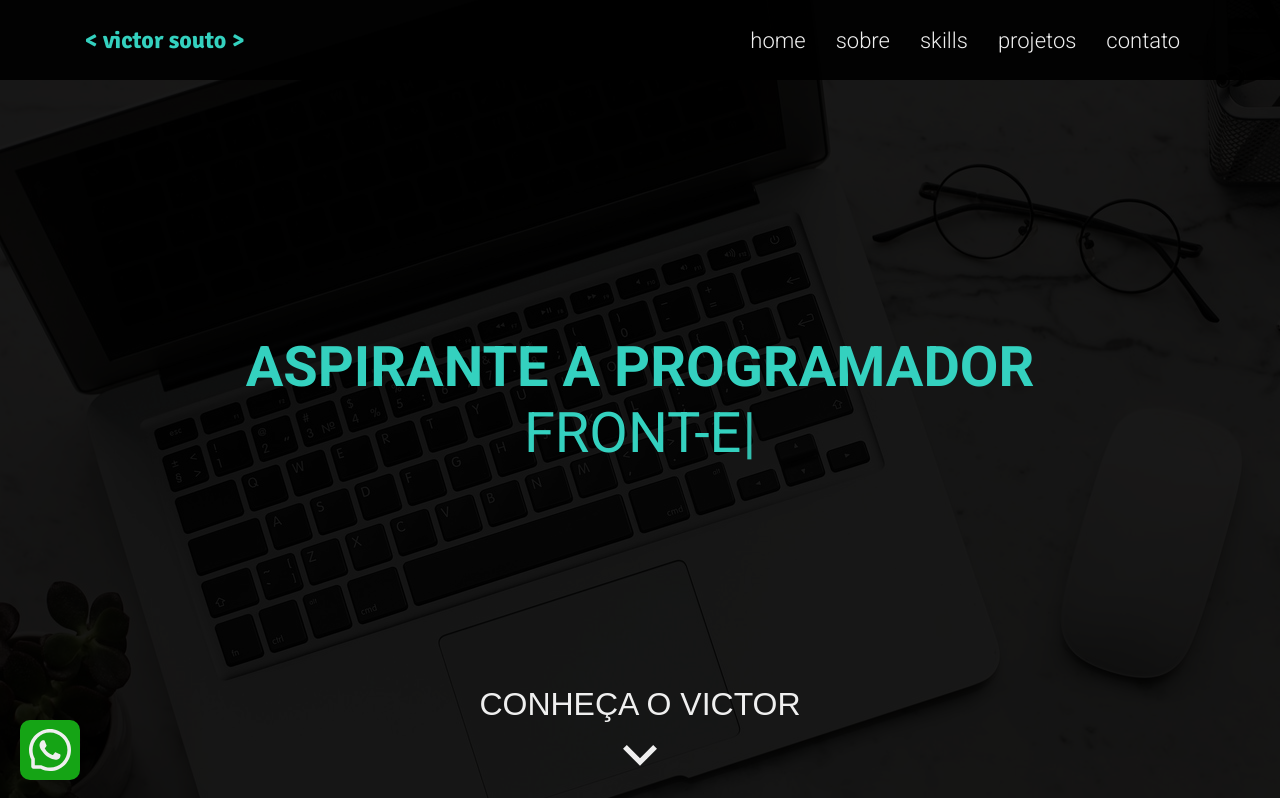
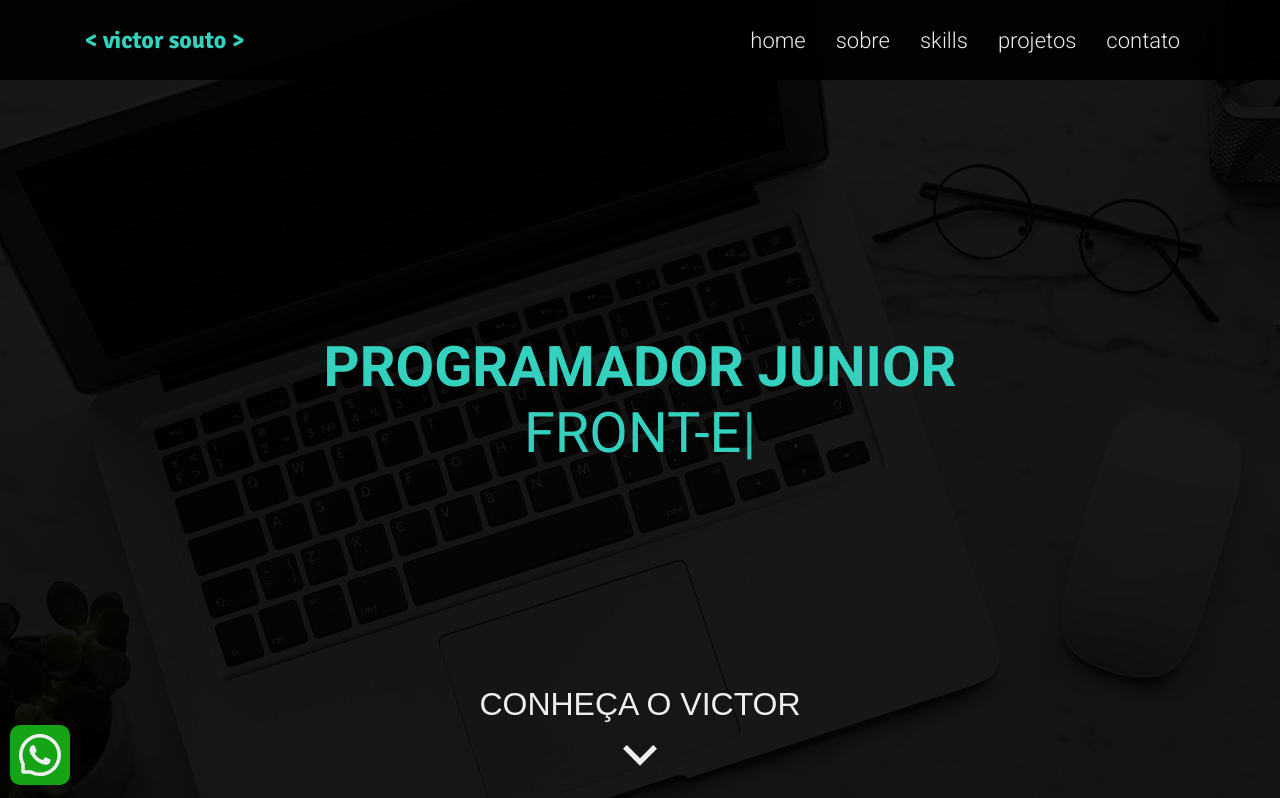
Before and after one commit to sudo-victor/portifolio, a Next.js app: page / in a window 1280 px wide. Shown: the top 798 px of the page. Built offline with nearby package versions, Linux system fonts and the light colour scheme.

Commit message:
chore: update cv

```diff
--- a/package.json
+++ b/package.json
@@ -17,6 +17,7 @@
     "react": "17.0.2",
     "react-dom": "17.0.2",
     "react-icons": "^4.2.0",
+    "react-input-mask": "^2.0.4",
     "react-reveal": "^1.2.2",
     "react-toastify": "^7.0.4",
     "sass": "^1.34.0",
@@ -27,6 +28,7 @@
     "@types/node-fetch": "^2.5.10",
     "@types/nodemailer": "^6.4.2",
     "@types/react": "17.0.7",
+    "@types/react-input-mask": "^3.0.0",
     "@types/styled-components": "^5.1.9",
     "typescript": "4.2.4"
   }
--- a/src/components/About/index.tsx
+++ b/src/components/About/index.tsx
@@ -10,10 +10,10 @@ export default function About() {
         <h2>Sobre Mim</h2>
 
         <p>
-          <strong>Olá</strong>, meu nome é Victor de Souto,
+          <strong>Olá</strong>, meu nome é Victor de Souto Soares,
           tenho 18 anos e estudo programação acerca de 2 anos. Sempre fui apaixonado
           por tecnologia e quando conheci a área de desenvolvimento fullstack foi amor a primeira vista.
-          Já tive contato com algumas linguagens, como: <i>Python, PHP e ultimamente o JAVA</i> por conta da faculdade, mas
+          Já tive contato com algumas linguagens de programação, como: <i>Python, PHP e ultimamente o JAVA</i> por conta da faculdade, mas
            atualmente estou focando meus estudos na linguagem <i>Javascript</i> e seu ecossistema.
         </p>
        </Fade>
--- a/src/components/Banner/index.tsx
+++ b/src/components/Banner/index.tsx
@@ -26,7 +26,7 @@ export default function Banner() {
 
   return (
     <section className={styles.bannerComponent} id="home">
-      <p><strong>Aspirante a programador</strong><br/>
+      <p><strong>programador junior</strong><br/>
       <Typewriter
        onInit={handleTypeWriter}
        />
--- a/src/components/Contact/index.tsx
+++ b/src/components/Contact/index.tsx
@@ -1,6 +1,7 @@
 import { useState } from 'react';
 import { Fade } from 'react-reveal';
-import { ToastContainer, toast } from 'react-toastify';
+import { toast } from 'react-toastify';
+import InputMask from "react-input-mask";
 import 'react-toastify/dist/ReactToastify.css';
 
 import styles from './contact.module.scss';
@@ -97,7 +98,7 @@ export default function Contact() {
         <form onSubmit={handleSubmit} data-scroll-reveal="enter top move 50px, after 0.1s">
           <input type="text" placeholder="Nome..." value={name} onChange={(e) => setName(e.target.value)}/>
           <input type="email" placeholder="E-mail..." value={email} onChange={(e) => setEmail(e.target.value)}/>
-          <input type="tel" placeholder="Telefone..." value={cellphone} onChange={(e) => setCellphone(e.target.value)}/>
+          <InputMask mask="(99) 99999-9999" value={cellphone} onChange={(e) => setCellphone(e.target.value)} maskPlaceholder="Telefone" alwaysShowMask/>
           <input type="text" placeholder="Assunto..." value={about} onChange={(e) => setAbout(e.target.value)}/>
           <textarea placeholder="Sua mensagem..." value={message} onChange={(e) => setMessage(e.target.value)}/>
 
--- a/src/components/Header/index.tsx
+++ b/src/components/Header/index.tsx
@@ -1,3 +1,4 @@
+import { MouseEvent } from 'react';
 import Link from 'next/link';
 import { BiMenu } from 'react-icons/bi';
 
@@ -10,6 +11,12 @@ type HeaderProps = {
 
 export default function Header({ isWhite }: HeaderProps) {
   const {activatedNav, toggleNav, handleClickLink} = useHeader();
+
+  function handleClick(e: MouseEvent<HTMLAnchorElement>) {
+    window.location.hash = "about"
+    var [location] = window.location.href.split('#');
+    window.location.href = location
+  }
 
   return (
     <div className={styles.headerComponent}>
@@ -26,25 +33,27 @@ export default function Header({ isWhite }: HeaderProps) {
         <nav className={activatedNav ? styles.activated : ""}>
           <ul>
             <Link href="/#home">
-              <a onClick={() => handleClickLink("home")}>
+              <a className='anchor-scroll' onClick={() => handleClickLink("home")}>
             <li>home <span className={styles.borderBottom}></span></li>
               </a>
             </Link>
-            <Link href="/#about">
-              <a  onClick={() => handleClickLink("about")}>
+
+            <a href="#about" className='anchor-scroll' onClick={handleClick}>
             <li>sobre <span className={styles.borderBottom}></span></li>
               </a>
-            </Link>
+
             <Link href="/#skills">
               <a onClick={() => handleClickLink("skills")}>
             <li>skills <span className={styles.borderBottom}></span></li>
               </a>
             </Link>
+
             <Link href="/#projects">
               <a onClick={() => handleClickLink("projects")}>
             <li>projetos <span className={styles.borderBottom}></span></li>
               </a>
             </Link>
+
             <Link href="/#contact">
               <a onClick={() => handleClickLink("contact")}>
             <li>contato <span className={styles.borderBottom}></span></li>
--- a/src/components/Whatsapp/whatsapp.module.scss
+++ b/src/components/Whatsapp/whatsapp.module.scss
@@ -1,7 +1,7 @@
 .whatsappComponent {
   position: fixed;
-  bottom: 20px;
-  left: 20px;
+  bottom: 15px;
+  left: 10px;
   z-index: 9;
 
   width: 60px;
--- a/src/pages/index.tsx
+++ b/src/pages/index.tsx
@@ -14,7 +14,7 @@ export default function Home() {
   return (
     <div id={styles.homePage}>
     <NextSeo
-      title={`Victor Souto | Aspirante a Programador`}
+      title={`Victor Souto | Programador Junior`}
       description="Oi eu sou o Goku!"
     />
       <section className={styles.containerSection}>
```
Also changed, not shown: 2 other files (tests, documents, lock files or other folders).
